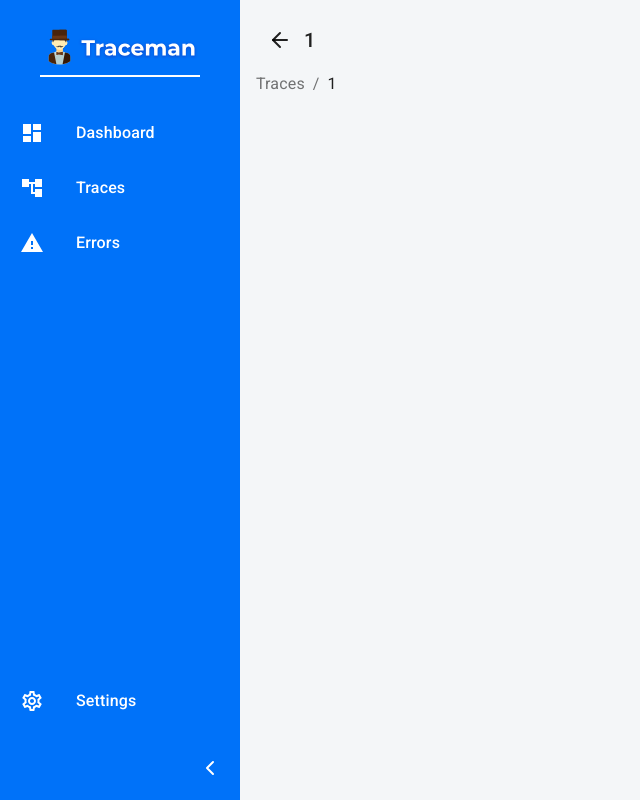
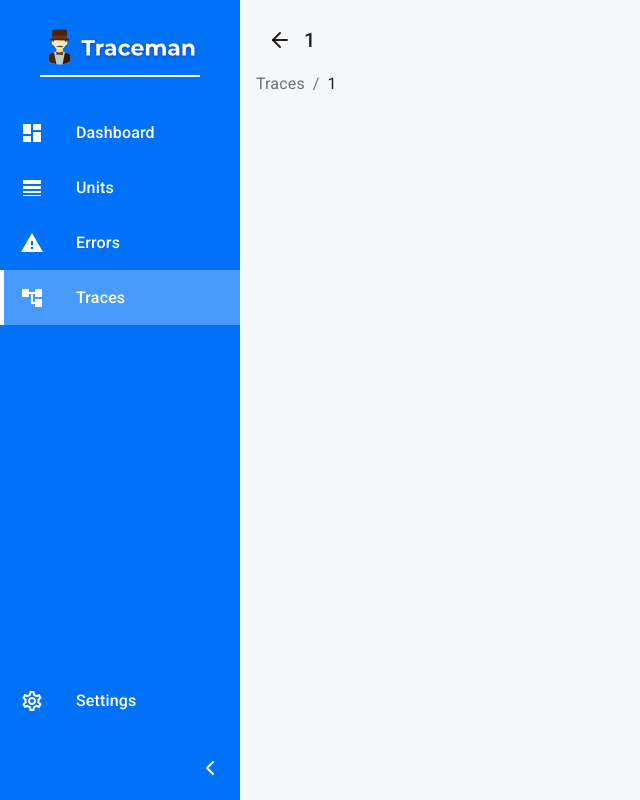
Before and after one commit to infinite-cat/recap.dev-ui, a React (Create React App) app: page /traces/1 in a window 1280 px wide. Shown: the whole page, without its empty margins (0-640 px from the left). Built offline with nearby package versions, Linux system fonts and the light colour scheme; no server answers.

Commit message:
Added new placeholder containers

```diff
--- a/src/components/layout/drawer-layout/drawer-layout.utils.tsx
+++ b/src/components/layout/drawer-layout/drawer-layout.utils.tsx
@@ -1,12 +1,23 @@
 import React, { memo } from 'react'
 import { List, Tooltip } from '@material-ui/core'
 import { Link, useLocation } from 'react-router-dom'
-import { map } from 'lodash-es'
+import { includes, map } from 'lodash-es'
 
-import { Dashboard, AccountTree, WarningOutlined, SettingsOutlined } from '@material-ui/icons'
+import {
+  Dashboard,
+  AccountTree,
+  WarningOutlined,
+  SettingsOutlined,
+  LineWeight,
+} from '@material-ui/icons'
 import { ListItem, ListItemIcon, ListItemText } from './drawer-layout.styles'
 
-const isActive = (pathname: string, to: string) => pathname === to
+const isActive = (pathname: string, to: string) => {
+  if (to === '/') {
+    return to === pathname
+  }
+  return includes(pathname, to)
+}
 
 interface MenuItemsProps {
   isExpanded: boolean
@@ -14,8 +25,9 @@ interface MenuItemsProps {
 
 export const topMenuItems = [
   { primary: 'Dashboard', to: '/', icon: <Dashboard /> },
+  { primary: 'Units', to: '/units', icon: <LineWeight /> },
+  { primary: 'Errors', to: '/errors', icon: <WarningOutlined /> },
   { primary: 'Traces', to: '/traces', icon: <AccountTree /> },
-  { primary: 'Errors', to: '/errors', icon: <WarningOutlined /> },
 ]
 
 export const TopMenuItems = memo((props: MenuItemsProps) => {
--- /dev/null
+++ b/src/containers/dashboard.container.tsx
@@ -0,0 +1,14 @@
+import React, { memo } from 'react'
+import styled from 'styled-components/macro'
+
+import { PageHeader } from '../components'
+
+const Content = styled.div``
+
+const DashboardContainer = memo(() => (
+  <PageHeader title="Dashboard" subTitle="????">
+    <Content>Dashboard</Content>
+  </PageHeader>
+))
+
+export default DashboardContainer
--- /dev/null
+++ b/src/containers/errors.container.tsx
@@ -0,0 +1,14 @@
+import React, { memo } from 'react'
+import styled from 'styled-components/macro'
+
+import { PageHeader } from '../components'
+
+const Content = styled.div``
+
+const ErrorsContainer = memo(() => (
+  <PageHeader title="Errors" subTitle="List of all your errors">
+    <Content>Errors</Content>
+  </PageHeader>
+))
+
+export default ErrorsContainer
--- a/src/containers/root.container.tsx
+++ b/src/containers/root.container.tsx
@@ -13,6 +13,9 @@ const getLoadableContainer = (loader: any) =>
 
 const Trace = getLoadableContainer(() => import('./trace/trace.container'))
 const TracesList = getLoadableContainer(() => import('./traces-list.container'))
+const Dashboard = getLoadableContainer(() => import('./dashboard.container'))
+const Errors = getLoadableContainer(() => import('./errors.container'))
+const Units = getLoadableContainer(() => import('./units.container'))
 
 function RootContainer() {
   return (
@@ -20,11 +23,23 @@ function RootContainer() {
       <Router>
         <DrawerLayout>
           <Switch>
+            <Route path="/dashboard">
+              <Dashboard />
+            </Route>
+            <Route path="/units">
+              <Units />
+            </Route>
+            <Route path="/errors">
+              <Errors />
+            </Route>
             <Route path="/traces/:id">
               <Trace />
             </Route>
+            <Route path="/traces">
+              <TracesList />
+            </Route>
             <Route path="/">
-              <TracesList />
+              <Dashboard />
             </Route>
           </Switch>
         </DrawerLayout>
--- /dev/null
+++ b/src/containers/units.container.tsx
@@ -0,0 +1,11 @@
+import React, { memo } from 'react'
+
+import { PageHeader } from '../components'
+
+const UnitsContainer = memo(() => (
+  <PageHeader title="Units" subTitle="List of all your units">
+    Units
+  </PageHeader>
+))
+
+export default UnitsContainer
```
